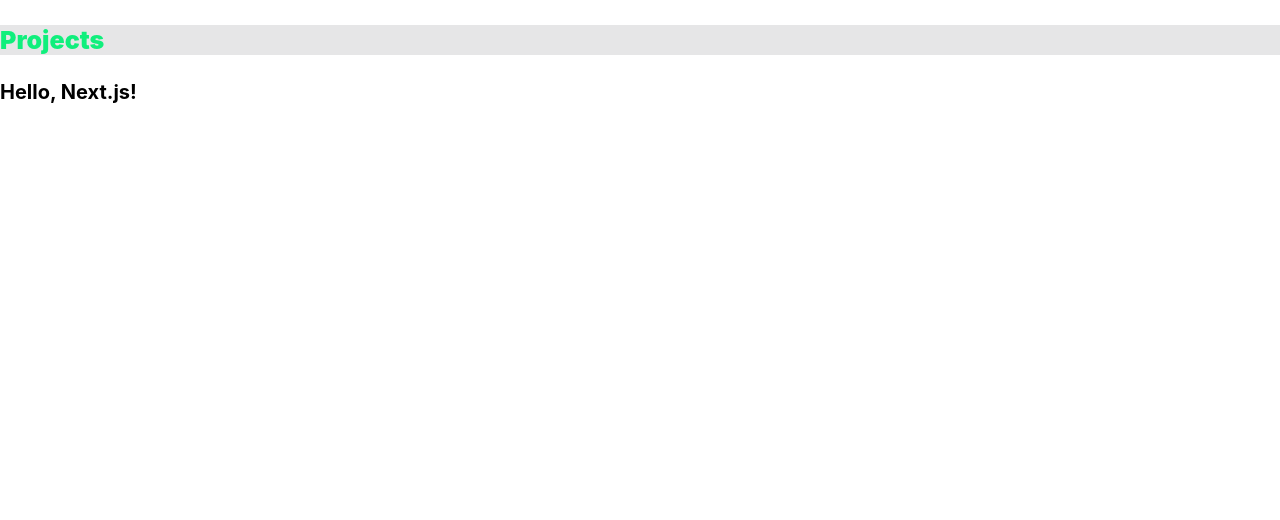
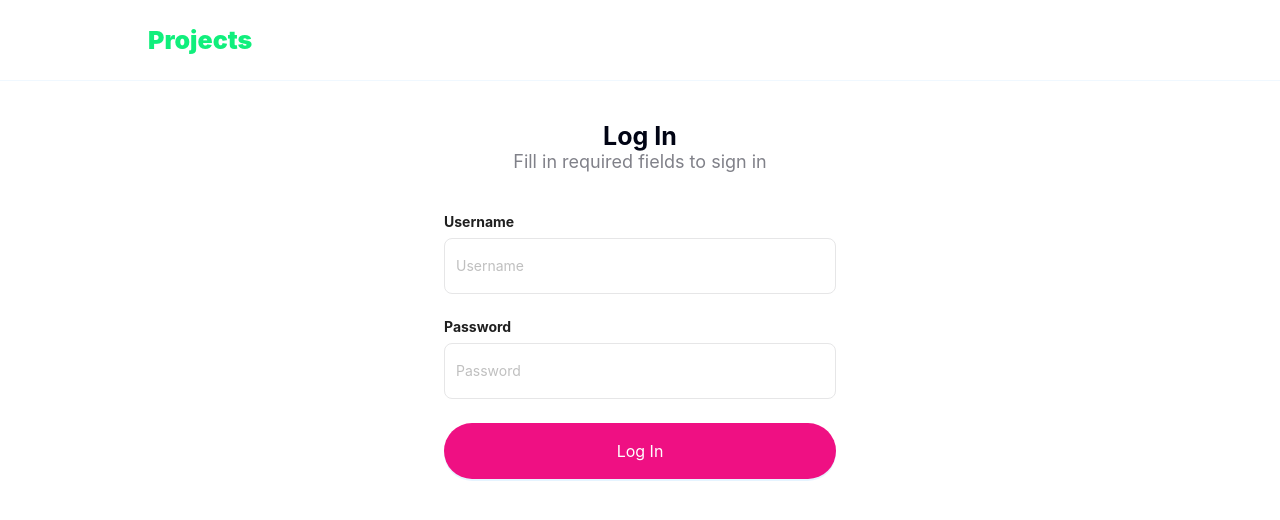
Before and after one commit to NinoGlonti/exampleapp, a Next.js app: page / in a window 1280 px wide. Shown: the top 520 px of the page. Built offline with nearby package versions, Linux system fonts and the light colour scheme.

Commit message:
general layout

```diff
--- a/app/page.tsx
+++ b/app/page.tsx
@@ -1,3 +1,64 @@
+"use client";
+
+import {
+  Form,
+  Button,
+  Typography,
+  Input,
+  Checkbox,
+  message,
+  FormInstance,
+} from "antd";
+import React, { useState, useEffect, useRef } from "react";
+
 export default function Page() {
-  return <h1>Hello, Next.js!</h1>;
+  const { Text } = Typography;
+  const formRef = useRef<FormInstance>(null);
+
+  return (
+    <div className="form-container">
+      <div className="text-headers">
+        <Text className="login-header">Log In</Text>
+        <Text className="login-reqs">Fill in required fields to sign in </Text>
+      </div>
+      <div className="form-wrapper">
+        <Form className="login-form" ref={formRef} layout="vertical">
+          <Form.Item
+            label="Username"
+            hasFeedback
+            name="username"
+            className="form-labels"
+          >
+            <Input
+              name="username"
+              className="form-inputs"
+              placeholder="Username"
+            />
+          </Form.Item>
+          <Form.Item
+            label="Password"
+            hasFeedback
+            name="password"
+            className="form-labels"
+          >
+            <Input
+              name="passwoord"
+              className="form-inputs"
+              placeholder="Password"
+            />
+          </Form.Item>
+          <Button
+            type="primary"
+            size="large"
+            className="login-btn"
+            onClick={() => {
+              formRef?.current?.submit();
+            }}
+          >
+            Log In
+          </Button>
+        </Form>
+      </div>
+    </div>
+  );
 }
--- a/styles/Home.module.css
+++ /dev/null
@@ -1,129 +0,0 @@
-.container {
-  padding: 0 2rem;
-}
-
-.main {
-  min-height: 100vh;
-  padding: 4rem 0;
-  flex: 1;
-  display: flex;
-  flex-direction: column;
-  justify-content: center;
-  align-items: center;
-}
-
-.footer {
-  display: flex;
-  flex: 1;
-  padding: 2rem 0;
-  border-top: 1px solid #eaeaea;
-  justify-content: center;
-  align-items: center;
-}
-
-.footer a {
-  display: flex;
-  justify-content: center;
-  align-items: center;
-  flex-grow: 1;
-}
-
-.title a {
-  color: #0070f3;
-  text-decoration: none;
-}
-
-.title a:hover,
-.title a:focus,
-.title a:active {
-  text-decoration: underline;
-}
-
-.title {
-  margin: 0;
-  line-height: 1.15;
-  font-size: 4rem;
-}
-
-.title,
-.description {
-  text-align: center;
-}
-
-.description {
-  margin: 4rem 0;
-  line-height: 1.5;
-  font-size: 1.5rem;
-}
-
-.code {
-  background: #fafafa;
-  border-radius: 5px;
-  padding: 0.75rem;
-  font-size: 1.1rem;
-  font-family: Menlo, Monaco, Lucida Console, Liberation Mono, DejaVu Sans Mono,
-    Bitstream Vera Sans Mono, Courier New, monospace;
-}
-
-.grid {
-  display: flex;
-  align-items: center;
-  justify-content: center;
-  flex-wrap: wrap;
-  max-width: 800px;
-}
-
-.card {
-  margin: 1rem;
-  padding: 1.5rem;
-  text-align: left;
-  color: inherit;
-  text-decoration: none;
-  border: 1px solid #eaeaea;
-  border-radius: 10px;
-  transition: color 0.15s ease, border-color 0.15s ease;
-  max-width: 300px;
-}
-
-.card:hover,
-.card:focus,
-.card:active {
-  color: #0070f3;
-  border-color: #0070f3;
-}
-
-.card h2 {
-  margin: 0 0 1rem 0;
-  font-size: 1.5rem;
-}
-
-.card p {
-  margin: 0;
-  font-size: 1.25rem;
-  line-height: 1.5;
-}
-
-.logo {
-  height: 1em;
-  margin-left: 0.5rem;
-}
-
-@media (max-width: 600px) {
-  .grid {
-    width: 100%;
-    flex-direction: column;
-  }
-}
-
-@media (prefers-color-scheme: dark) {
-  .card,
-  .footer {
-    border-color: #222;
-  }
-  .code {
-    background: #111;
-  }
-  .logo img {
-    filter: invert(1);
-  }
-}
--- a/styles/globals.css
+++ b/styles/globals.css
@@ -8,7 +8,7 @@ body {
 }
 .navigation-header {
   max-height: 8rem;
-  background-color: #e6e6e7;
+  border-bottom: 1px solid #f0f8ff;
 }
 
 .logo-text {
@@ -16,8 +16,63 @@ body {
   font-size: 25px;
   line-height: 30px;
   color: #10ef7c;
+  padding-left: 14.8rem;
 }
 
+.form-container {
+  display: flex;
+  justify-content: center;
+  flex-direction: column;
+}
+
+.text-headers {
+  display: flex;
+  flex-direction: column;
+  padding: 4rem 0;
+}
+.login-header {
+  font-weight: 700;
+  font-size: 2.5rem;
+  line-height: 3rem;
+  text-align: center;
+  color: #010414;
+}
+
+.login-reqs {
+  font-weight: 400;
+  font-size: 1.8rem;
+  line-height: 2.2rem;
+  text-align: center;
+  color: #808189;
+}
+
+.form-wrapper {
+  display: flex;
+  justify-content: center;
+}
+.login-form {
+  max-width: 39.2rem;
+  width: 100%;
+}
+.form-labels {
+  font-weight: 700;
+  font-size: 1.4rem;
+  line-height: 1.7rem;
+  color: #010414;
+}
+.form-inputs {
+  height: 5.6rem;
+  background: #ffffff;
+  border: 1px solid #e6e6e7;
+  border-radius: 8px;
+}
+.login-btn {
+  background: #ef1083;
+  border-radius: 50px;
+  max-width: 39.2rem;
+  width: 100%;
+  height: 5.6rem;
+}
 a {
   color: inherit;
   text-decoration: none;
```
